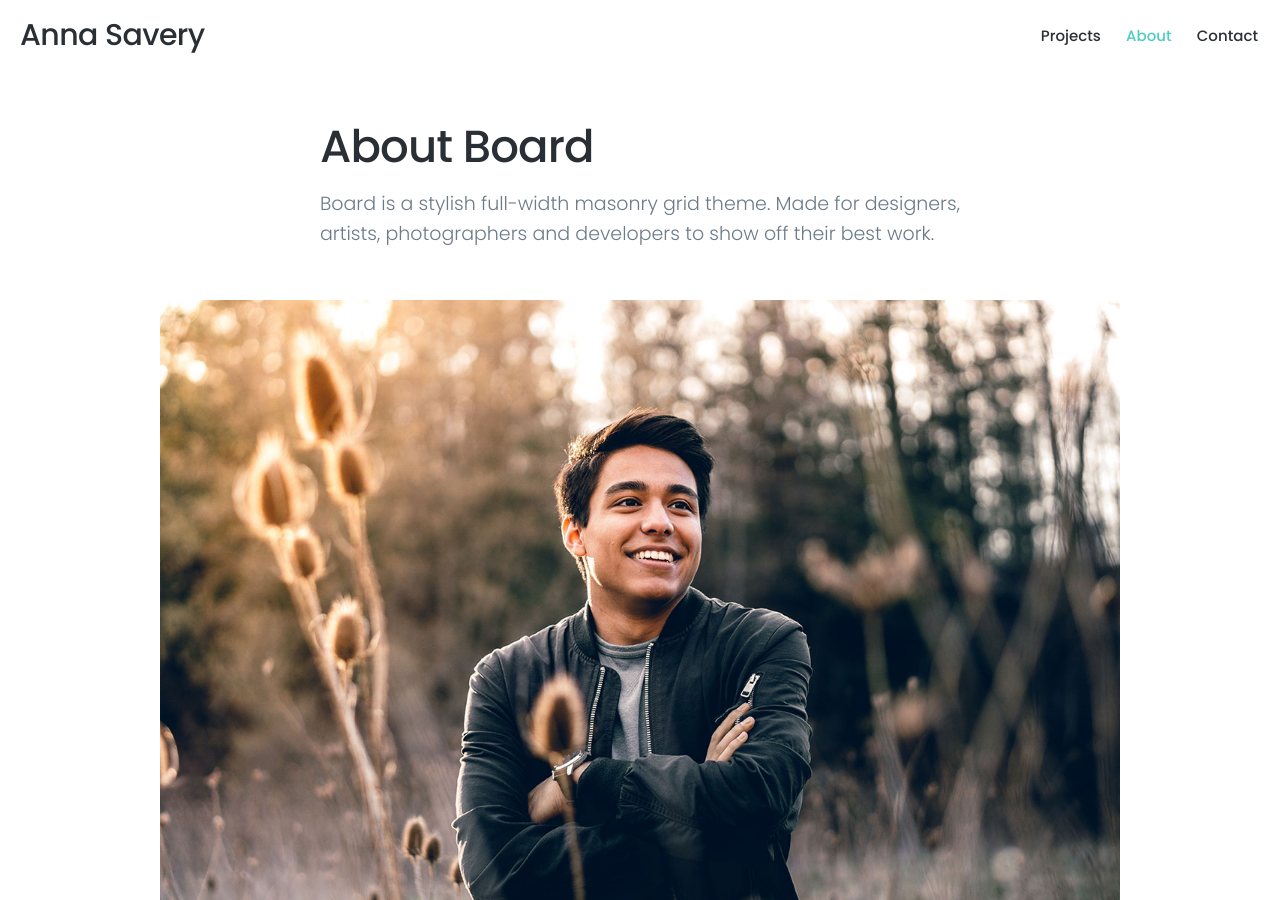
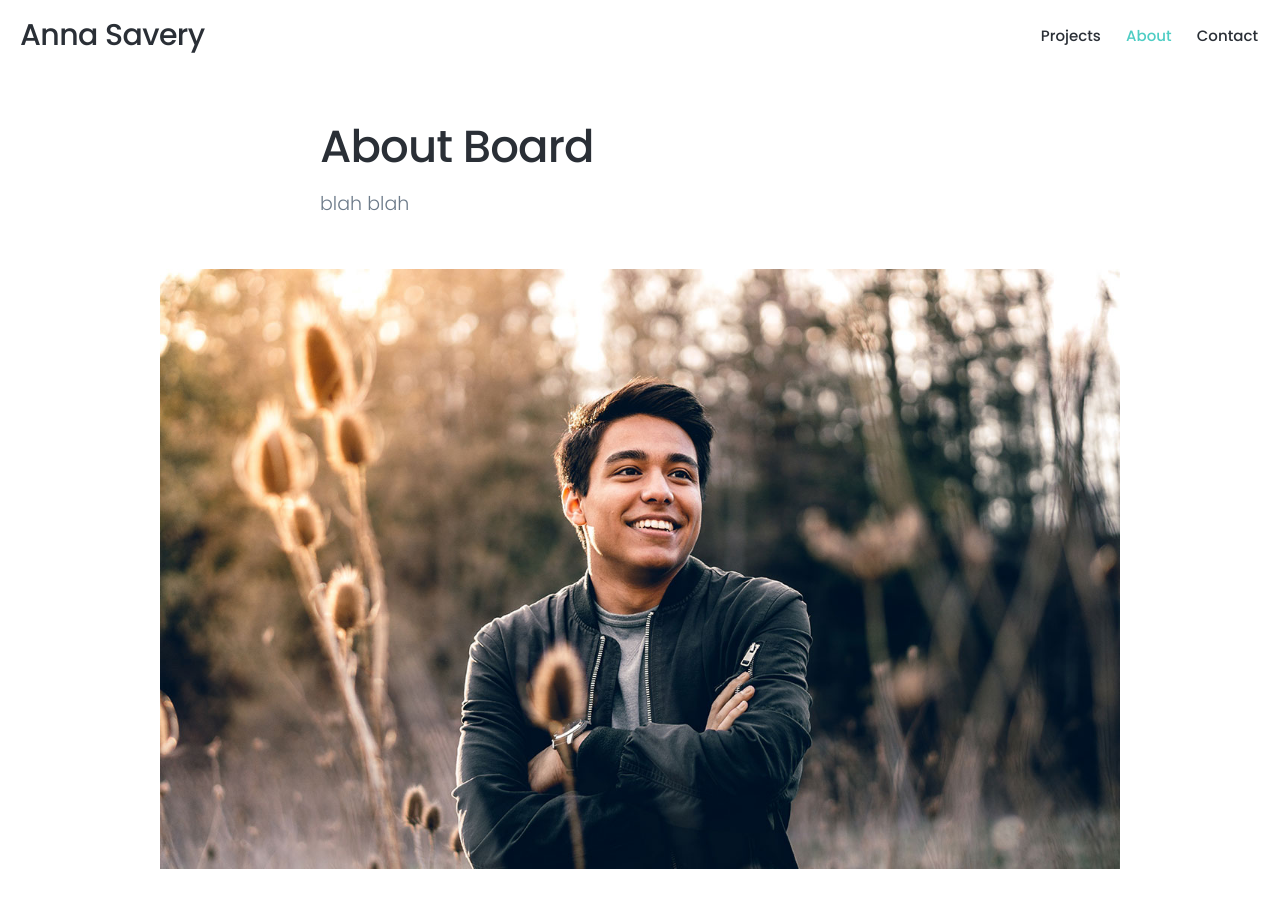
Before and after one commit to annushka123/annushka123.github.io, a Jekyll site: the page built from _pages/about.md, in a window 1280 px wide and 900 px high. Built offline with Jekyll 4.4.1, drawn with Linux system fonts in a browser that asks for light colours; nearby versions of some CDN libraries.

Commit message:
changed site name, changed project 1 name

```diff
--- a/_config.yml
+++ b/_config.yml
@@ -1,4 +1,4 @@
-site: Board Jekyll Theme
+site: Anna Savery
 
 url:
 baseurl:
--- a/_data/settings.yml
+++ b/_data/settings.yml
@@ -2,9 +2,11 @@
   site_title: Anna Savery
   favicon_image: /images/AnnaSavery_2.jpeg
 
+
 header_settings:
   logo_image:
   logo_width: 200
+
 
 menu_settings:
   menu_items:
--- a/_pages/about.md
+++ b/_pages/about.md
@@ -1,6 +1,6 @@
 ---
 title: About Board
-subtitle: Board is a stylish full-width masonry grid theme. Made for designers, artists, photographers and developers to show off their best work.
+subtitle: blah blah
 description: Board is a stylish full-width masonry grid theme.
 featured_image: /images/demo/landscape-05.jpg
 ---
--- a/index.html
+++ b/index.html
@@ -1,7 +1,7 @@
 ---
 layout: default
-title: Composer
-description: Board is a stylish full-width masonry grid theme. Made for designers, artists, photographers and developers to show off their best work.
+title: Anna Savery
+description: Violinist
 featured_image: /images/AnnaSavery_2.jpg
 ---
 
```
Also changed, not shown: _projects/Performence Highlights.md (added, +113 -0 lines), _projects/Project2.md (renamed from _projects/Project1.md), 6 other files.
